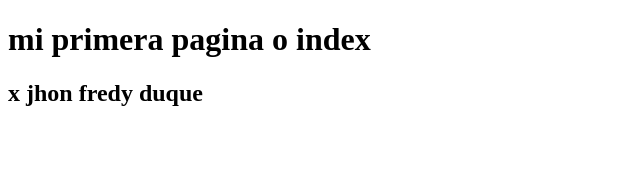
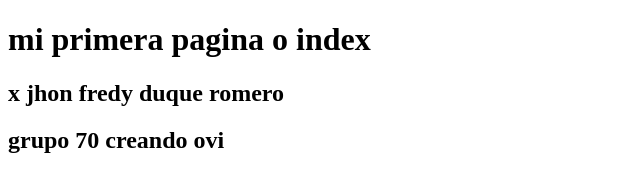
Before and after one commit to sirduque/prueba1, a plain HTML site: page index.html in a window 1280 px wide. Shown: the whole page, without its empty margins (0-640 px from the left). Drawn offline with Linux system fonts and the light colour scheme.

Commit message:
se digita otro mensaje

```diff
--- a/index.html
+++ b/index.html
@@ -6,7 +6,7 @@
   </head>
   <body>
     <h1>mi primera pagina o index</h1>
-    <h2>x jhon fredy duque</h2>
-
+    <h2>x jhon fredy duque romero</h2>
+<h2>grupo 70 creando ovi </h2>
   </body>
 </html>
```
